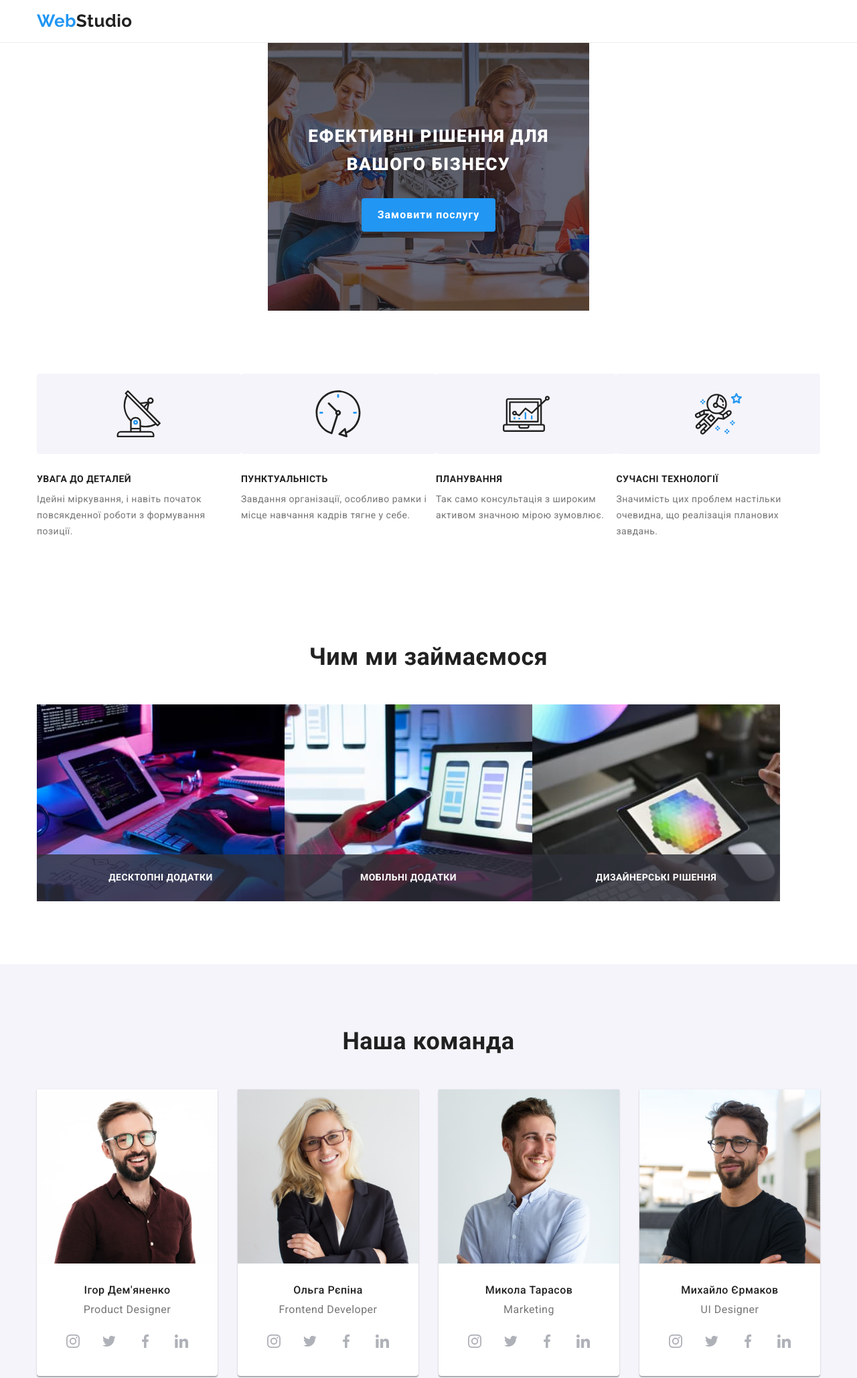
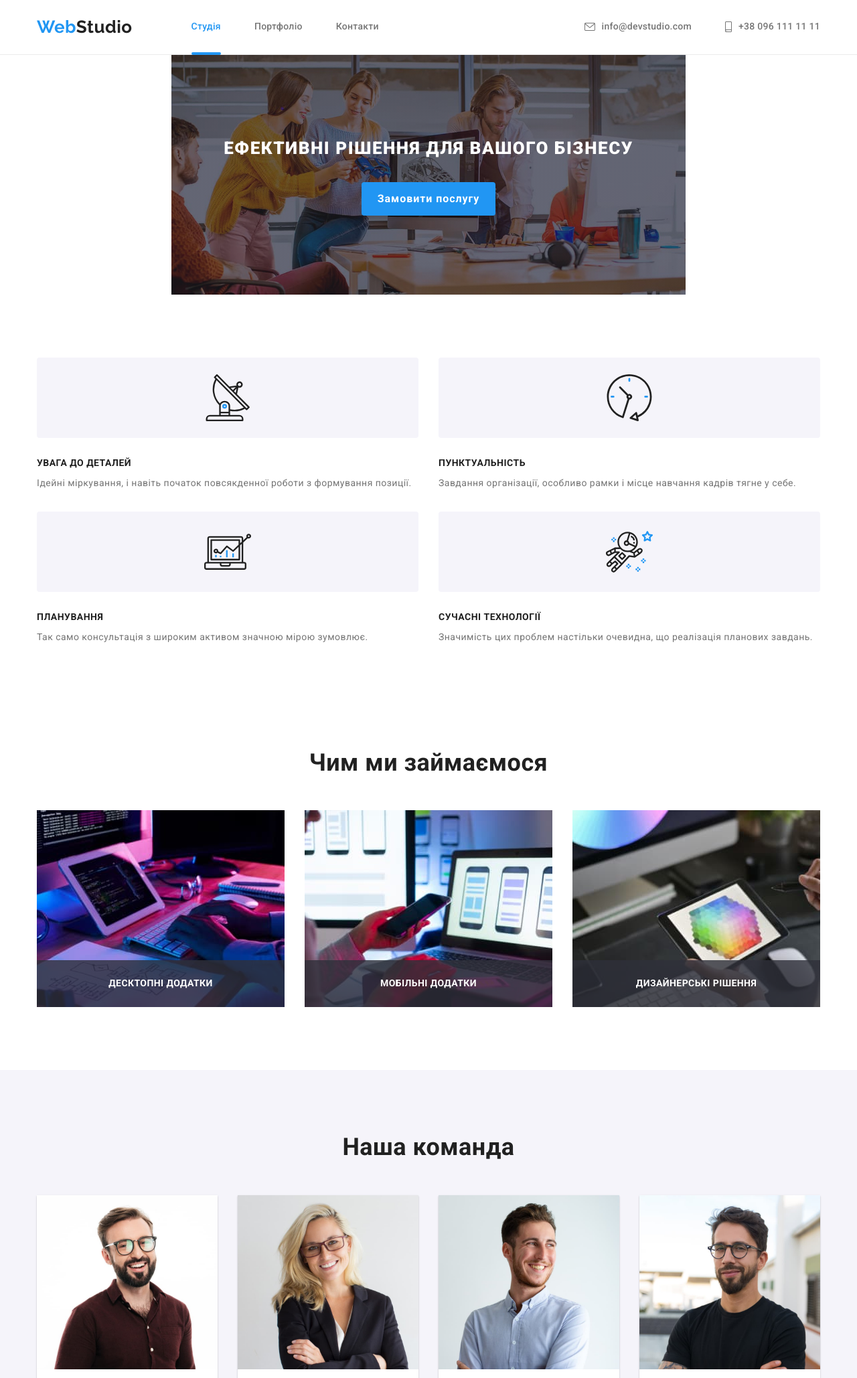
Before and after one commit to bkhomychh/goit-markup-hw-08, a plain HTML site: page index.html in a window 1280 px wide. Shown: the top 2058 px of the page at 67% size. Drawn offline with Linux system fonts and the light colour scheme.

Commit message:
Adds the tablet version

```diff
--- a/index.html
+++ b/index.html
@@ -122,8 +122,10 @@
     <main>
       <!-- Hero section -->
       <section class="hero">
-        <h1 class="hero__title">Ефективні рішення для вашого бізнесу</h1>
-        <button class="hero__btn btn" type="button" data-modal-open>Замовити послугу</button>
+        <div class="container">
+          <h1 class="hero__title">Ефективні рішення для вашого бізнесу</h1>
+          <button class="hero__btn btn" type="button" data-modal-open>Замовити послугу</button>
+        </div>
       </section>
 
       <!-- Features section -->
--- a/sass/components/common/_footer.scss
+++ b/sass/components/common/_footer.scss
@@ -6,12 +6,25 @@
 }
 
 .footer__container {
-  /*  @include flex($ai: baseline); */
+  @media screen and (min-width: 768px) {
+    @include flex($ai: baseline);
+    flex-wrap: wrap;
+  }
 }
 
 .footer__wrap {
   &:not(:last-child) {
     margin-bottom: 60px;
+  }
+
+  &:nth-child(3) {
+    @media screen and (min-width: 768px) {
+      flex-grow: 1;
+    }
+  }
+
+  @media screen and (min-width: 768px) and (max-width: 1199px) {
+    flex-basis: 50%;
   }
 
   @media screen and (min-width: 1200px) {
@@ -20,9 +33,6 @@
     }
     &:nth-child(2) {
       margin-right: 95px;
-    }
-    &:nth-child(3) {
-      flex-grow: 1;
     }
   }
 }
--- a/sass/components/common/_header.scss
+++ b/sass/components/common/_header.scss
@@ -4,21 +4,36 @@
 }
 
 .header__container {
-  /*  display: flex; */
+  @media screen and (min-width: 768px) {
+    display: flex;
+  }
 }
 
 .header__contacts {
   display: none;
+  margin-left: auto;
 
-  /*   display: flex;
-  margin-left: auto; */
+  @media screen and (min-width: 768px) {
+    display: flex;
+  }
+
+  @media screen and (min-width: 768px) and (max-width: 1199px) {
+    flex-direction: column;
+    justify-content: center;
+    align-items: flex-start;
+    row-gap: 10px;
+  }
 }
 
 .header__contact {
-  /*   margin-right: 50px; */
+  @media screen and (min-width: 1200px) {
+    margin-right: 50px;
+  }
 }
 
 .header__icon {
-  /* margin-right: 10px;
-  fill: currentColor; */
+  @media screen and (min-width: 768px) {
+    margin-right: 10px;
+    fill: currentColor;
+  }
 }
--- a/sass/components/common/_list.scss
+++ b/sass/components/common/_list.scss
@@ -1,6 +1,8 @@
 .list {
   @media screen and (min-width: 768px) {
     display: flex;
+    flex-wrap: wrap;
+    gap: 30px;
   }
 }
 
--- a/sass/components/common/_mailing.scss
+++ b/sass/components/common/_mailing.scss
@@ -9,6 +9,7 @@
 
 .mailing__email {
   width: 100%;
+  max-width: 450px;
   padding: 15px 16px;
   margin-bottom: 20px;
 
--- a/sass/components/common/_nav.scss
+++ b/sass/components/common/_nav.scss
@@ -7,22 +7,28 @@
 .nav__logo {
   padding: 16px 0;
 
-  /*   padding-top: 24px;
-  padding-bottom: 25px;
-  margin-right: 93px; */
+  @media screen and (min-width: 768px) {
+    padding: 25px 0;
+    margin-right: 88px;
+  }
 }
 
 .nav__list {
   display: none;
 
-  /* 	display: flex; */
+  @media screen and (min-width: 768px) {
+    display: flex;
+    height: 100%;
+  }
 }
 
 .nav__item {
-  /*   display: flex;
-  position: relative;
+  @media screen and (min-width: 768px) {
+    display: flex;
+    position: relative;
 
-  &:not(:last-child) {
-    margin-right: 50px;
-  } */
+    &:not(:last-child) {
+      margin-right: 50px;
+    }
+  }
 }
--- a/sass/components/index/_activity.scss
+++ b/sass/components/index/_activity.scss
@@ -1,5 +1,7 @@
 .activity {
-  @media screen and (max-width: 767px) {
-    display: none;
+  display: none;
+
+  @media screen and (min-width: 1200px) {
+    display: block;
   }
 }
--- a/sass/components/index/_card-set.scss
+++ b/sass/components/index/_card-set.scss
@@ -1,21 +1,28 @@
 .card-set {
-  @media screen and (min-width: 768px) {
-    display: flex;
-  }
+  display: flex;
+  flex-wrap: wrap;
+
+  margin: -15px;
 }
 
 .card-set__item {
+  $items-amount: 1;
+  flex-basis: calc((100% - $gap-size * $items-amount) / $items-amount);
   padding-bottom: 30px;
-  margin-bottom: 30px;
+  margin: 15px;
 
   background: $tertiary-color;
   border-radius: 0px 0px 4px 4px;
   box-shadow: $card-set-shadow;
-}
 
-.card-set__item:not(:last-child) {
   @media screen and (min-width: 768px) {
-    margin-right: 30px;
+    $items-amount: 2;
+    flex-basis: calc((100% - $gap-size * $items-amount) / $items-amount);
+  }
+
+  @media screen and (min-width: 1200px) {
+    $items-amount: 4;
+    flex-basis: calc((100% - $gap-size * $items-amount) / $items-amount);
   }
 }
 
--- a/sass/components/index/_features.scss
+++ b/sass/components/index/_features.scss
@@ -7,11 +7,8 @@
 }
 
 .features__item {
-  &:not(:last-child) {
-    @media screen and (max-width: 767px) {
-      margin-bottom: 30px;
-    }
+  @media screen and (min-width: 768px) {
+    $items-amount: 2;
+    flex-basis: calc((100% - ($items-amount - 1) * $gap-size) / $items-amount);
   }
-
-  /* flex-basis: calc((100% - ($items-amount - 1) * $gap-size) / $items-amount); */
 }
--- a/sass/components/index/_hero.scss
+++ b/sass/components/index/_hero.scss
@@ -2,7 +2,7 @@
   max-width: 480px;
 
   margin: 0 auto;
-  padding: 118px 60px;
+  padding: 118px 0;
 
   text-align: center;
 
@@ -12,10 +12,15 @@
   background-repeat: no-repeat;
   background-position: center;
   background-size: cover;
+
+  @media screen and (min-width: 768px) {
+    max-width: 768px;
+  }
 }
 
 .hero__title {
   margin: 0 auto 30px;
+  max-width: 360px;
 
   font-weight: 900;
   font-size: 26px;
@@ -25,6 +30,10 @@
 
   text-transform: uppercase;
   color: $tertiary-color;
+
+  @media screen and (min-width: 1200px) {
+    max-width: 696px;
+  }
 }
 
 .hero__btn {
--- a/sass/components/modal/_modal.scss
+++ b/sass/components/modal/_modal.scss
@@ -25,16 +25,27 @@
   transition: transform 250ms $primary-cubic-bezier, visibility 250ms $primary-cubic-bezier;
 
   .is-hidden & {
-    transform: translate(-50%, -50%) scale(0.75);
+    transform: scale(0.75);
+
+    @media screen and (min-width: 480px) {
+      transform: translate(-50%, 0) scale(0.75);
+    }
+    @media screen and (min-width: 768px) {
+      transform: translate(-50%, -50%) scale(0.75);
+    }
   }
 
   @media screen and (min-width: 480px) {
     position: absolute;
-    top: 50%;
     left: 50%;
-    transform: translate(-50%, -50%) scale(1);
+    transform: translate(-50%, 0) scale(1);
 
     max-width: 450px;
+  }
+
+  @media screen and (min-width: 768px) {
+    top: 50%;
+    transform: translate(-50%, -50%) scale(1);
   }
 
   @media screen and (min-width: 1200px) {
```
Also changed, not shown: css/main.css, css/main.min.css, 2 other files.
